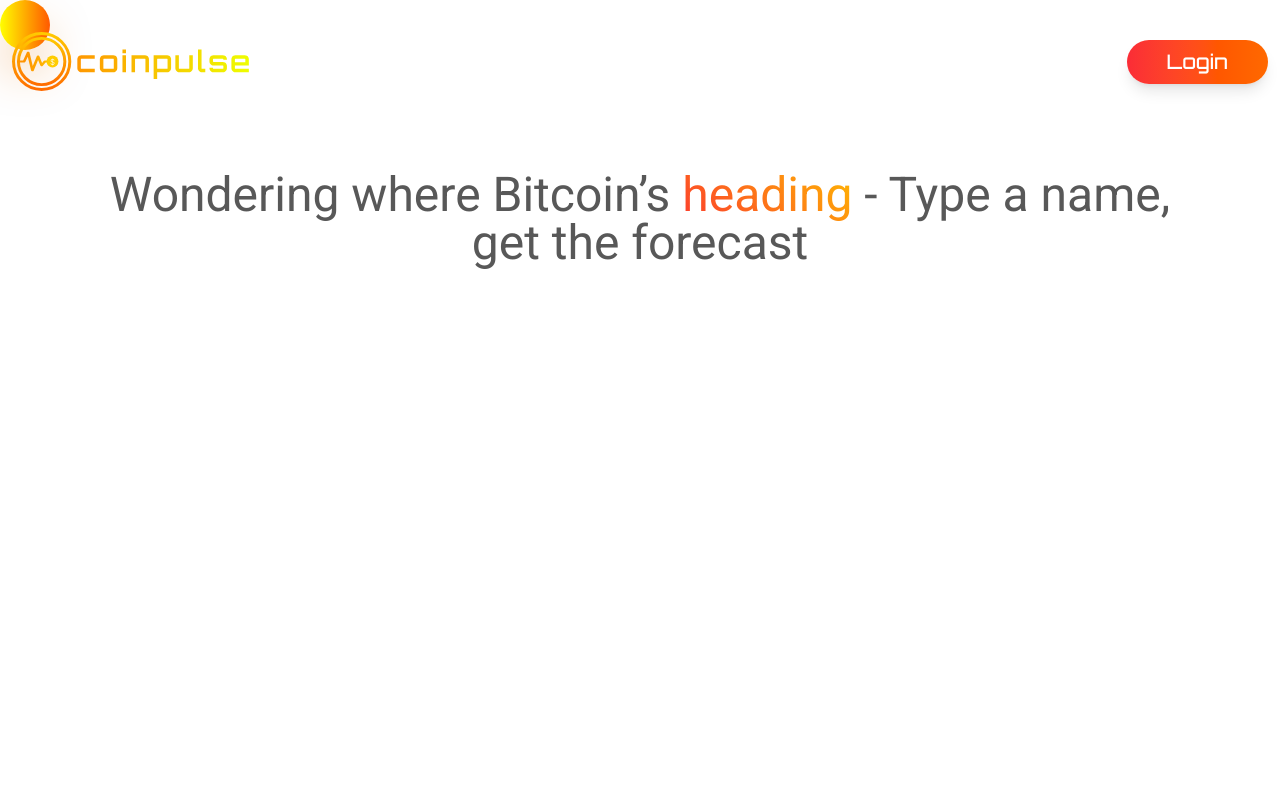
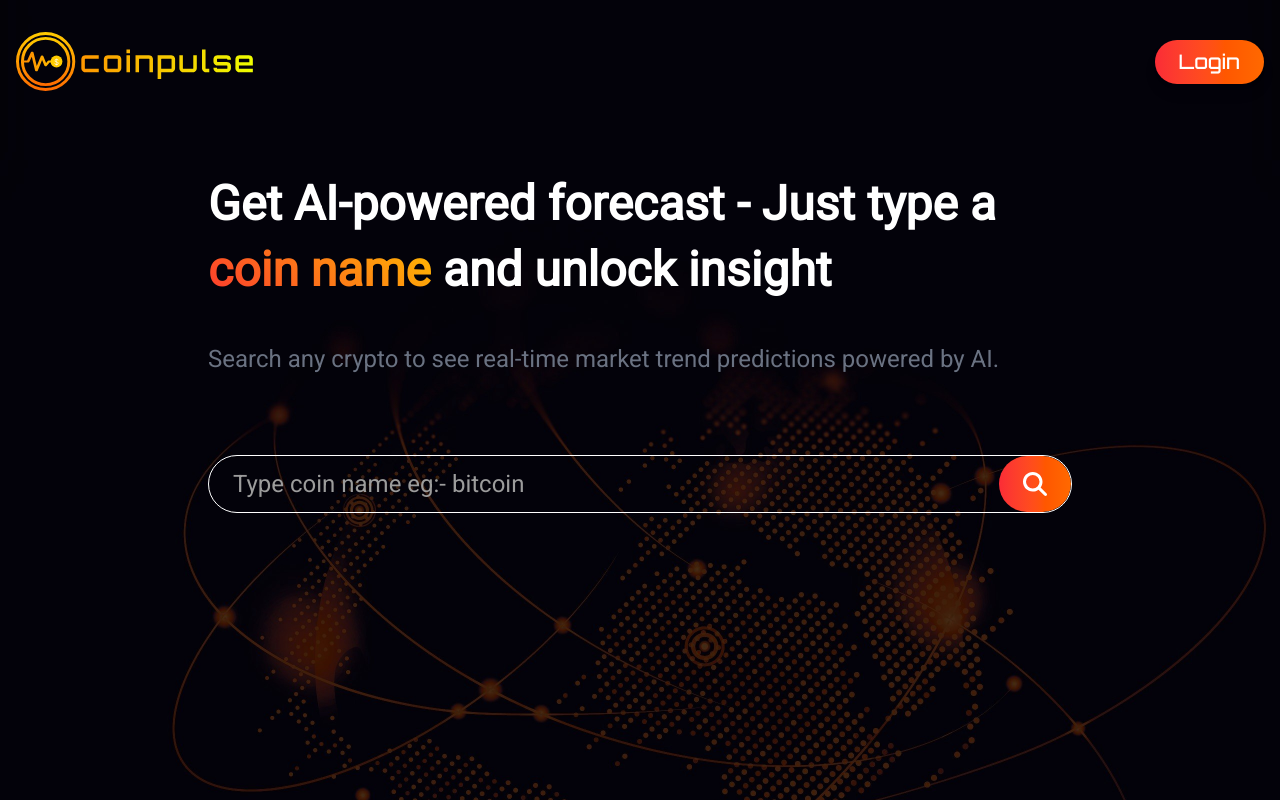
Before and after one commit to shamrozkhan0/coinpulse, a React (Vite) app in the folder frontend/: page / in a window 1280 px wide. Built offline with nearby package versions, Linux system fonts and the light colour scheme.

Commit message:
Added a background which gives a modern dark theme and still customizing the login modal for better visuals

```diff
--- a/frontend/index.html
+++ b/frontend/index.html
@@ -10,7 +10,7 @@
   <meta name="viewport" content="width=device-width, initial-scale=1.0" />
   <title>Coinpulse - AI-powered Analuzer</title>
 </head>
-<body class="transition-all ease-in-out duration-700 overflow-hidden">
+<body class="transition-all ease-in-out duration-700">
   <div id="root"></div>
   <script type="module" src="/src/main.jsx"></script>
   <script src="https://cdn.jsdelivr.net/npm/particles.js@2.0.0/particles.min.js"></script>
--- a/frontend/src/Components/AuthenticationModal.jsx
+++ b/frontend/src/Components/AuthenticationModal.jsx
@@ -1,29 +1,32 @@
 import { useContext, useState } from "react";
 import { MobileSizeContext, ThemeContext, } from "../context/context";
-import { Tooltip } from "@heroui/react";
 
 import { motion } from "framer-motion";
 
-import plantImage from "../assets/images/plant.png";
-import singlePlantImage from "../assets/images/plant1.svg";
-
-// Authentication Features
+// Components Improts
 import Login from "../Features/Login";
 import Signup from "../Features/Signup";
 import ButtonHover from "./ButtonHover";
 
-const AuthenticationModal = ({ isVisible, onClose }) => {
+// Assets Import
+import plantImage from "../assets/images/plant.png";
+import singlePlantImage from "../assets/images/plant1.svg";
+
+
+const AuthenticationModal = ({ isVisible, onClose}) => {
   const [login, setLogin] = useState(true);
   const isDark = useContext(ThemeContext);
   const isMobile = useContext(MobileSizeContext);
 
+
   return (
-    <div
+    <>
+      <div
       onClick={onClose}
-      className={`w-full h-full absolute top-0 left-0 transition-all ease-in-out ${isVisible ? "duration-500" : "duration-200 "}bg-gradient-to-bl from-bg-[#0000002d] to-white flex items-center justify-center px-5
+      className={`w-full h-full absolute top-0 left-0 bg-[#ffffff46] transition-all ease-in-out duration-500 flex items-center justify-center px-5
         ${isVisible
           ? "backdrop-blur-md opacity-100 z-[99999] pointer-events-auto"
-          : "backdrop-blur-[0px] opacity-0 z-[-2] pointer-events-none"
+          : "backdrop-blur-[0] opacity-0 z-[-2] pointer-events-none"
         }`}
     >
       <motion.div
@@ -34,8 +37,7 @@ const AuthenticationModal = ({ isVisible, onClose }) => {
         aria-modal="true"
         aria-labelledby="Authenticate Yourself"
         onClick={(e) => e.stopPropagation()}
-        className={`${isDark ? "bg-[#0000001e]" : "bg-white"
-          } shadow-2xl shadow-blue-200 rounded-3xl overflow-hidden w-full max-w-[800px] h-full max-h-[562px] bg-cover bg-center`}
+        className={`rounded-3xl overflow-hidden w-full max-w-[800px] h-full max-h-[562px] bg-cover bg-center bg-white shadow-2xl shadow-blue-300`}
       >
         <div className="relative grid grid-cols-12 h-full w-full">
           <div
@@ -44,7 +46,7 @@ const AuthenticationModal = ({ isVisible, onClose }) => {
           >
             <img
               src={plantImage}
-              alt=""
+              alt="coinpulse - login and signup page decorations"
               className={`absolute top-0 left-0 w-full ${isMobile ? "opacity-20" : ""
                 }`}
             />
@@ -56,17 +58,7 @@ const AuthenticationModal = ({ isVisible, onClose }) => {
               >
                 Get Your portfolio{" "}
                 <ButtonHover Icon="💸">
-                  <Tooltip
-                    disableTrigger
-                    showArrow={true}
-                    classNames={{
-                      content: ["py-2 px-4 shadow-xl", "text-black bg-secondary-gradient text-white font"],
-                    }}
-                    content="I am a tooltip"
-                    placement="right"
-                  >
-                    <span className="text-green-500 cursor-pointer">Green</span>
-                  </Tooltip>
+                  <span className="text-green-500 cursor-pointer">Green</span>
                 </ButtonHover>
 
                 Again.
@@ -75,13 +67,13 @@ const AuthenticationModal = ({ isVisible, onClose }) => {
 
             <img
               src={singlePlantImage}
-              alt=""
+              alt="coinpulse - login and signup page decorations"
               className={`rotate-180 absolute -bottom-10 -left-10 w-full ${isMobile ? "opacity-40" : ""
                 }`}
             />
           </div>
 
-          <div className="col-span-12 sm:col-span-7 flex flex-col justify-between py-10 px-6 w-full h-full z-10">
+          <div className="col-span-12 sm:col-span-7 flex flex-col justify-between py-10 px-6 w-full h-full z-10 ">
             {login ? (
               <Login setLogin={setLogin} isVisible={isVisible} />
             ) : (
@@ -91,6 +83,8 @@ const AuthenticationModal = ({ isVisible, onClose }) => {
         </div>
       </motion.div>
     </div>
+    </>
+
   );
 };
 
--- a/frontend/src/Components/Banner.jsx
+++ b/frontend/src/Components/Banner.jsx
@@ -1,10 +1,33 @@
-import React from 'react'
+import React, { useRef } from 'react'
+
+import { faMagnifyingGlass } from '@fortawesome/free-solid-svg-icons'
+import { FontAwesomeIcon } from '@fortawesome/react-fontawesome'
+
+const SearchBar = () => {
+  const inputRef = useRef(null)
+  return (
+    <div
+      // onClick={() => inputRef.current.focus()}
+      className="cursor-pointer border-1 border-white w-full max-w-270  rounded-full grid grid-cols-12 overflow-hidden">
+      <input ref={inputRef} type="text" placeholder='Type coin name eg:- bitcoin' className='col-span-10 sm:col-span-11 text-xl sm:text-2xl font-medium font-roboto outline-0 cursor-pointer ps-6 py-3 text-white placeholder:text-[#9c9c9c]' />
+      <div className="col-span-2 sm:col-span-1 flex items-center justify-center transition-all duration-500 ease-in-out bg-gradient-to-r from-red-500 to-orange-500 rounded-full  hover:from-red-600 hover:to-orange-600">
+        <FontAwesomeIcon icon={faMagnifyingGlass} className='text-2xl text-white ' />
+      </div>
+    </div>
+  )
+}
 
 const Banner = () => {
   return (
-    <section className='container mx-auto flex items-center justify-center py-20'>
-      <h1 className='font-medium text-5xl text-[#585858] font-roboto px-0 sm:px-20 md:60 lg:80 xl:80 text-center'>Wondering where Bitcoin’s <span className='text-gradient'> heading</span> - Type a name, get the forecast</h1>
-        {/* <h1 className='font-medium text-5xl text-[#585858] font-roboto px-0 sm:px-20 md:60 lg:80 xl:80 text-center'>Wondering</h1> */}
+    <section className=''>
+     <div className='container mx-auto flex flex-col items-center justify-center px-3 sm:px-10 xl:px-50 py-20 gap-20 '>
+       <div className="flex flex-col gap-10">
+        <h1 className='text-white text-2xl md:text-4xl lg:text-5xl font-roboto font-semibold text-start leading-snug '>Get AI-powered forecast - Just type a <span className='text-gradient'>coin name</span> and unlock insight</h1>
+        <p className='text-gray-500 font-roboto text-md xl:text-2xl text-start w-full'>Search any crypto to see real-time market trend predictions powered by AI.</p>
+      </div>
+
+      <SearchBar />
+     </div>
     </section>
   )
 }
--- a/frontend/src/Components/ComponentsWrapper.jsx
+++ b/frontend/src/Components/ComponentsWrapper.jsx
@@ -6,8 +6,8 @@ import MouseBall from '../Features/MouseBall'
 import Banner from './Banner';
 
 // Context Import
-import {TabletSizeContext } from '../context/context';
-import ButtonHover from './ButtonHover';
+import { TabletSizeContext } from '../context/context';
+import bgImage from '../assets/images/bg.jpg'
 
 /**
  * This will render after the DOM is fully loaded
@@ -19,19 +19,21 @@ const ComponentsWrapper = () => {
 
 
     useEffect(() => {
-    const timeout = setTimeout(() => setRender(true), 200);
-    return () => clearTimeout(timeout)
+        const timeout = setTimeout(() => setRender(true), 200);
+        return () => clearTimeout(timeout)
     }, [])
 
     return (
         <div
-         className={`relative h-screen w-screen transition-opacity ease-in-out duration-800 overflow-hidden
-           ${render ? "opacity-100" : "opacity-0"}  `}
+            style={{ backgroundImage: `url(${bgImage})`, backgroundSize: 'cover' }}
+            className={`relative h-screen w-screen transition-opacity ease-in-out duration-800 overflow-hidden px-2
+           ${render ? "opacity-100" : "opacity-0"}`}
         >
-           { !isTabletSize ?  <MouseBall stickyElement={stickyElement} /> : null}
-            <Navbar ref={stickyElement} />
-            {/* <ButtonHover/> */}
-            <Banner/>
+            {!isTabletSize ? <MouseBall stickyElement={stickyElement} /> : null}
+            <div className="z-[100]">
+                <Navbar ref={stickyElement} />
+                <Banner />
+            </div>
         </div>
     )
 }
--- a/frontend/src/Components/Navbar.jsx
+++ b/frontend/src/Components/Navbar.jsx
@@ -1,4 +1,4 @@
-import { useRef, useState, forwardRef } from "react";
+import { useState, forwardRef, useEffect } from "react";
 import WebsiteLogo from "../assets/images/svg/logo.svg";
 import { Link } from "react-router-dom";
 
@@ -8,21 +8,20 @@ import { motion } from 'framer-motion';
 import DarkThemeButton from "./DarkThemeButton";
 import AuthenticationModal from './AuthenticationModal';
 
-
 const Navbar = forwardRef(function index(props, ref) {
   const [showModal, setShowModal] = useState(false);
 
   const handleModalBehaviour = () => {
-    console.log("function is called")
     setShowModal((prev) => !prev)
   }
 
 
   return (
     <>
-      {showModal ? <AuthenticationModal isVisible={showModal} onClose={handleModalBehaviour} /> : null}
-      <header className={`px-3 pt-8 w-screen ${showModal ? "z-[-1]" : "z-1"} `}>
-        <nav className="container mx-auto flex justify-between">
+      <AuthenticationModal isVisible={showModal} onClose={handleModalBehaviour} />
+
+      <header className={`flex items-center justify-center pt-8 w-full ${showModal ? "z-[-1]" : "z-1"} `}>
+        <nav className="container mx-auto flex items-center justify-between px-2">
           <Link to="/coinpulse/">
             {/* Link to main page */}
             <img
@@ -33,20 +32,18 @@ const Navbar = forwardRef(function index(props, ref) {
             />
           </Link>
           <div className="flex items-center gap-2">
-            {/* <DarkThemeButton animation={false} /> */}
             <motion.button
               ref={ref}
               onClick={handleModalBehaviour}
-              className="bg-gradient-to-r from-red-500 to-orange-500 relative text-white px-10 py-2 text-xl rounded-full font-medium cursor-pointer hover:from-red-600 hover:to-orange-600 transition-all duration-200 shadow-lg"
-              //   className=" bg-gradient-to-r from-red-500 to-orange-500 text-white px-5 md:px-5 lg:px-10 py-2 rounded-3xl tracking-wider font-extrabold text-[18px] sm:text-[20px] ls-1 transform
-              //  transition-all ease-in-out duration-300 hover:scale-x-85 origin-bottom cursor-pointer">
-              >
+              className="bg-gradient-to-r from-red-500 to-orange-500 relative text-white px-6 py-2 text-md sm:text-xl rounded-full font-medium cursor-pointer
+                       hover:from-red-600 hover:to-orange-600 transition-all duration-200 shadow-lg"
+            >
               Login
             </motion.button>
 
-        </div>
-      </nav>
-    </header >
+          </div>
+        </nav>
+      </header >
     </>
   );
 });
--- a/frontend/src/Features/Login.jsx
+++ b/frontend/src/Features/Login.jsx
@@ -1,10 +1,12 @@
 import React, { useContext } from 'react'
 import { ThemeContext } from '../context/context';
-
+import {Input} from "@heroui/react";
 
 const Login = ({ setLogin, isVisible }) => {
 
   const isDark = useContext(ThemeContext);
+
+  console.log(`is visile ${isVisible}`)
 
   return (
     <>
@@ -48,7 +50,7 @@ const Login = ({ setLogin, isVisible }) => {
             <button
               type="button"
               onClick={() => setLogin(false)}
-              className="text-blue-500 underline underline-offset-4 cursor-pointer cursor-pointer">
+              className="text-blue-500 underline underline-offset-4 cursor-pointer">
               Be a Member
             </button>
           </p>
--- a/frontend/src/Features/MouseBall.jsx
+++ b/frontend/src/Features/MouseBall.jsx
@@ -46,7 +46,7 @@ const CursorFollower = ({ stickyElement }) => {
   return (
     <motion.div
       animate={{ width: cursorSize, height: cursorSize }}
-      className=" bg-gradient rounded-full absolute top-0 left-0 z-[-9999] pointer-events-none shadow-2xl shadow-amber-600"
+      className=" bg-gradient rounded-full absolute top-0 left-0 z-[-10] pointer-events-none shadow-2xl shadow-amber-600"
       style={{ x: smoothX, y: smoothY, width: cursorSize, height: cursorSize }}
     />
   );
--- a/frontend/src/Features/Signup.jsx
+++ b/frontend/src/Features/Signup.jsx
@@ -1,4 +1,4 @@
-const Signup = ({ setLogin, isVisible }) => {
+const Signup = ({ setSignup, isVisible }) => {
   return (
     <>
           <header>
@@ -53,7 +53,7 @@ const Signup = ({ setLogin, isVisible }) => {
                   Already have an account?
                   <button
                     type="button"
-                    onClick={() => setLogin(true)}
+                    onClick={() => setSignup(true)}
                     className="text-blue-500 underline underline-offset-4 cursor-pointer"
                   >
                     Access pulse
```
Also changed, not shown: frontend/src/assets/images/bg.jpg (added).
